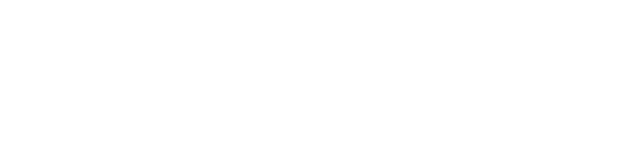
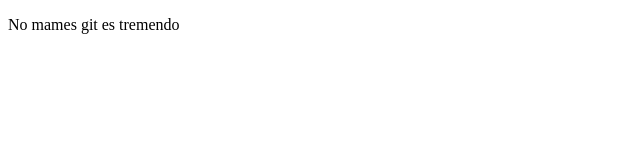
Before and after one commit to ShurikenStrat/preworkPlatzi, a plain HTML site: page index.html in a window 1280 px wide. Shown: the whole page, without its empty margins (0-640 px from the left). Drawn offline with Linux system fonts and the light colour scheme.

Commit message:
cambios git

```diff
--- a/index.html
+++ b/index.html
@@ -6,6 +6,6 @@
     <title>Hola mundo</title>
 </head>
 <body>
-
+    <p>No mames git es tremendo</p>
 </body>
 </html>
```
